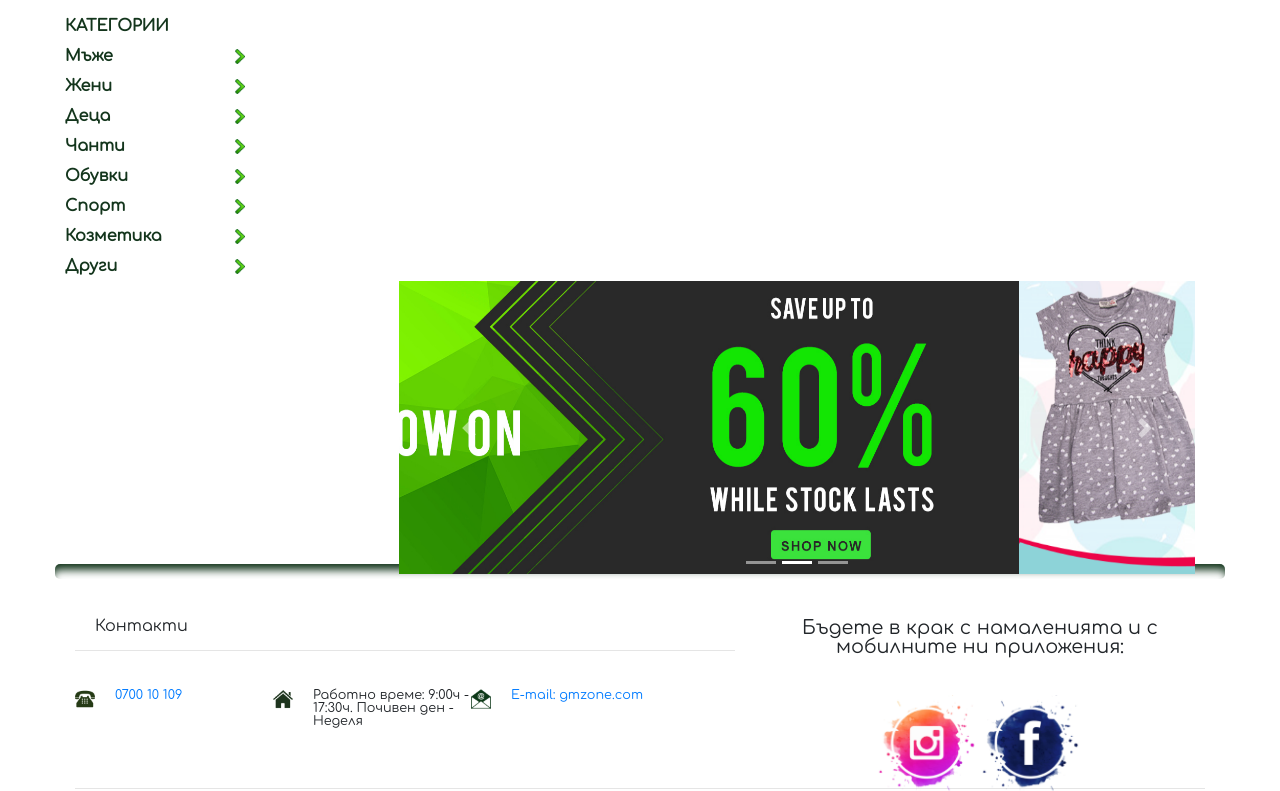
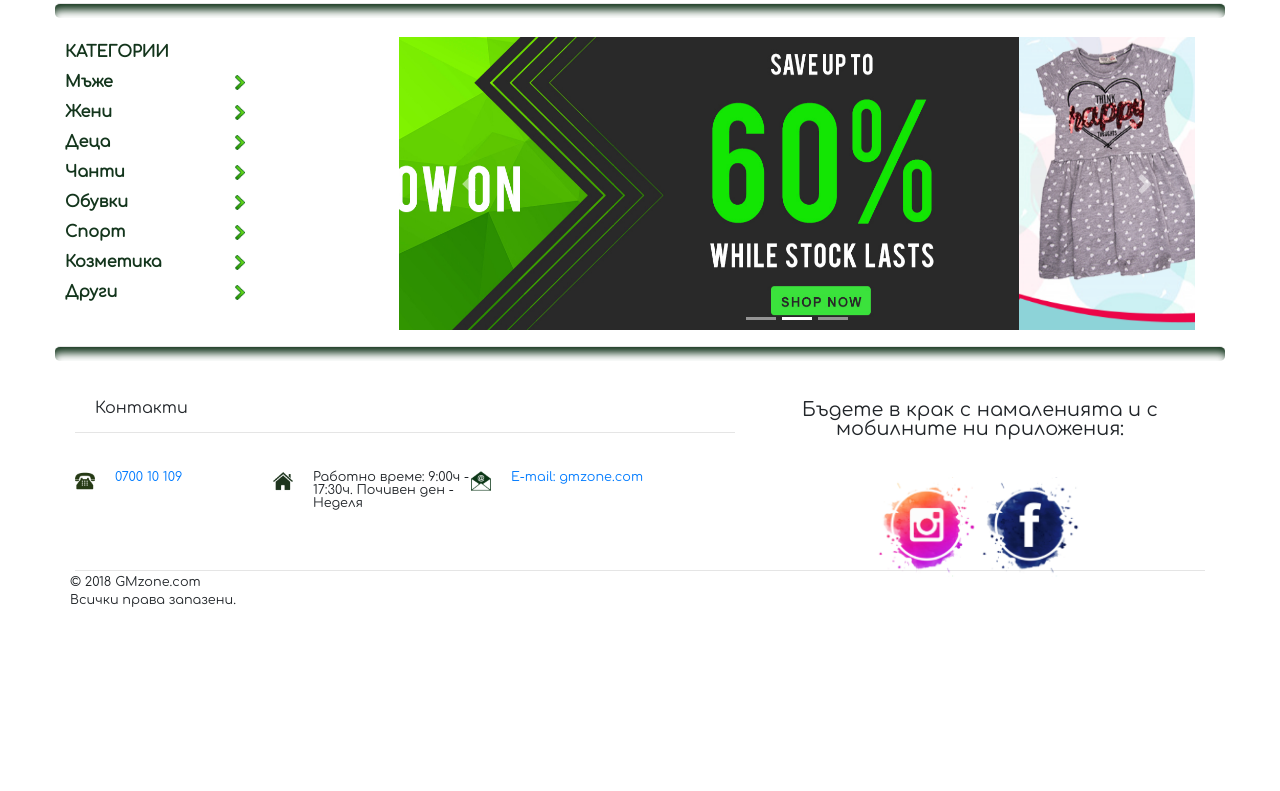
Before and after one commit to MihailRizov/Midterm-project, a plain HTML site: page index.html in a window 1280 px wide. Shown: the part 141-932 px from the top of the page. After the commit the page ends 800 px from the top, so only its background shows below. Drawn offline with nearby package versions, Linux system fonts and the light colour scheme.

Commit message:
fixed carousel

```diff
--- a/assets/styles/style.css
+++ b/assets/styles/style.css
@@ -79,7 +79,6 @@ body > #wrapper > header > .rightBox > #loggin {
 
 hr.style-border {
     height: 15px;
-    border: 0;
     display: inline-block;
     width:100%;
     box-sizing: border-box;
@@ -89,7 +88,6 @@ hr.style-border {
     -ms-border-radius: 5px;
     -o-border-radius: 5px;
     border-radius: 5px;
-    margin-top:-10px;
 }
 
 /* body > #wrapper > header > .rightBox > #orders {
@@ -100,7 +98,7 @@ hr.style-border {
 } */
 
 body > #wrapper > header > .rightBox > #basket {
-    background-image: url('../images/bag1.png');
+    background-image: url('../images/bag.png');
     cursor:pointer;
     width:40px;
     float:left;
@@ -108,8 +106,8 @@ body > #wrapper > header > .rightBox > #basket {
     height:33px;
     margin-top:10px;
     background-repeat: no-repeat;
-    background-size:35px;
-    border:1px solid rgb(66, 125, 15);
+    background-size:30px;
+    /* border:1px solid rgb(66, 125, 15); */
 
 }
 
@@ -126,16 +124,26 @@ body > #wrapper > header > .rightBox > #number-orders {
 }
 
 /* ================ MAIN ==================== */
+body > #wrapper > main {
+  width:100%;
+  display:flex;
+  justify-content: space-between;
+  box-sizing: border-box;
+  align-items: flex-start;
+}
+ aside {
+    width:200px;
+ }
 
-aside > div{
+ aside > div{
     width: 200px;
     display: flex;
     justify-content: space-between;
     align-items: center;
     height: 30px;
     color:rgb(19, 53, 28);
-   font-weight: bold;
-   padding-left: 10px;
+    font-weight: bold;
+    padding-left: 10px;
 }
 aside >div ~ div:hover{
     background-color: rgb(19, 53, 28);
@@ -152,8 +160,6 @@ aside >div ~ div:hover{
     margin-right: 10px;
 }
 
-
-/***************HEAD****************/
 body > #wrapper > main > aside a:hover{
     width: 100%;
 }
@@ -163,11 +169,7 @@ main .carousel-inner img {
 body > #wrapper > main > aside li a:hover{
     color:white;
 }
-body > #wrapper > main {
-  width:100%;
-  display:inline-block;
-  box-sizing: border-box;
-}
+
 
 #carouselExampleIndicators {
     width:68%;
```
